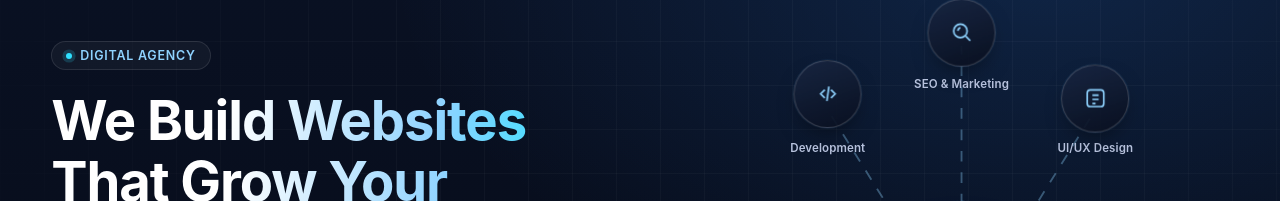
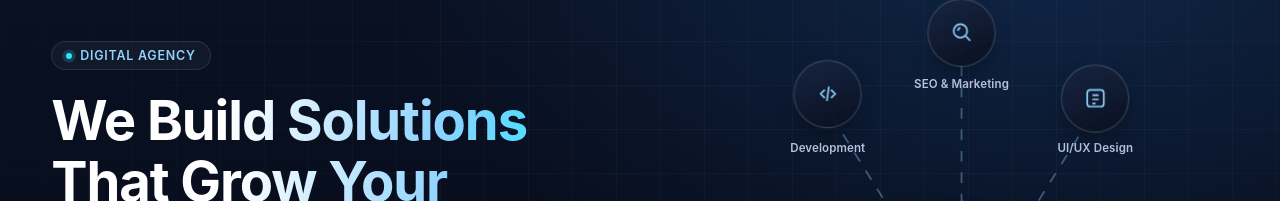
Before and after one commit to yousafbinkhalid-hash/DigiWeb, a React (Vite) app: page / in a window 1280 px wide. Shown: the part 135-336 px from the top of the page. Built offline with nearby package versions, Linux system fonts and the light colour scheme.

Commit message:
Initial commit

```diff
--- a/src/components/HeroSection.jsx
+++ b/src/components/HeroSection.jsx
@@ -100,7 +100,7 @@ export default function HeroSection({
   companyName = "DigiWeb",
   logoSrc = "",
   eyebrow = "Digital Agency",
-  headline = "We Build Websites\nThat Grow Your Business",
+  headline = "We Build Solutions\nThat Grow Your Business",
   subheadline = "DigiWeb designs, builds and supports high-performing websites and digital experiences — from first sketch to launch and beyond.",
   primaryCta = { label: "Start a Project", href: "#contact" },
   secondaryCta = { label: "Our Services", href: "#services" },
```
